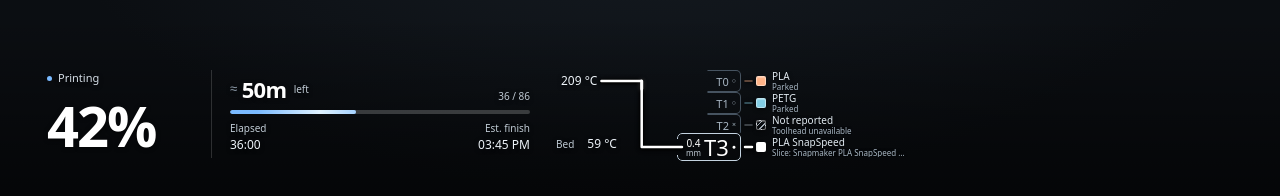
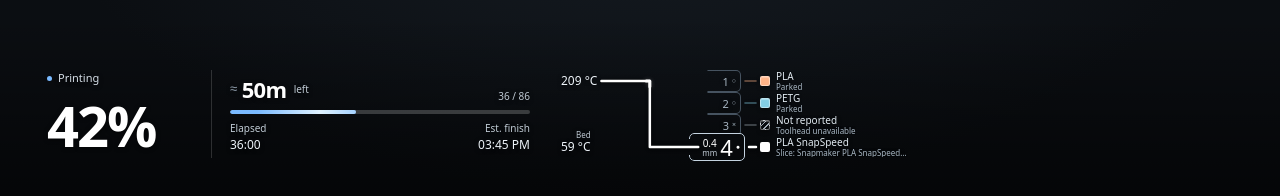
Before and after one commit to lanwen/orca-snapmaker-u1-camera-plugin, a Svelte app: page / in a window 1280 px wide. Shown: the part 601-797 px from the top of the page. Built offline with nearby package versions, Linux system fonts and the light colour scheme.

Commit message:
refactor: refine toolhead tabs and active slicing disclosure

```diff
--- a/src/ui/PrintStats.svelte
+++ b/src/ui/PrintStats.svelte
@@ -511,6 +511,14 @@
   .temperature-arrow {
     margin-right: 3px;
   }
+  #stats #bed-label {
+    position: absolute;
+    right: 0;
+    bottom: calc(100% + 1px);
+    margin: 0;
+    font-size: 8px;
+    line-height: 1;
+  }
   .temperature-target {
     display: inline-block;
     margin-right: 5px;
--- a/src/ui/Toolheads.svelte
+++ b/src/ui/Toolheads.svelte
@@ -95,17 +95,37 @@
   </dl>
   <div class="index-stack">
     {#each tools as tool, id}
+      {#snippet tabContents()}
+        {#if id === active}<span class="nozzle-size" title="Nozzle diameter"
+            >{tool.nozzle_diameter ?? '—'}<small>mm</small></span
+          >{/if}
+        <b>{id + 1}</b><span
+          class="head-state"
+          style:color={id === connected ? color(tool) : undefined}
+          aria-hidden="true"
+          >{tool.state === 'changing'
+            ? '↻'
+            : id === connected
+              ? '●'
+              : tool.state === 'unavailable'
+                ? '×'
+                : tool.state === 'parked'
+                  ? '○'
+                  : '?'}</span
+        >
+      {/snippet}
       <div
         class="index-row"
         class:chosen={id === active}
         data-open={open === id}
         data-dismissed={dismissed === id}
       >
+        {#if id === active}
           <button
             class="index-tab"
             data-tool={id}
             data-active={id === active}
-          aria-label={'T' + id + ' · ' + status(tool) + ' · ' + material(tool)}
+            aria-label={'Toolhead ' + (id + 1) + ' · ' + status(tool) + ' · ' + material(tool)}
             aria-describedby={'tool-details-' + id}
             aria-expanded={open === id}
             onkeydown={(event) => {
@@ -121,24 +141,18 @@
               open = open === id ? null : id;
             }}
           >
-          {#if id === active}<span class="nozzle-size" title="Nozzle diameter"
-              >{tool.nozzle_diameter ?? '—'}<small>mm</small></span
-            >{/if}
-          <b>T{id}</b><span
-            class="head-state"
-            style:color={id === connected ? color(tool) : undefined}
-            aria-hidden="true"
-            >{tool.state === 'changing'
-              ? '↻'
-              : id === connected
-                ? '●'
-                : tool.state === 'unavailable'
-                  ? '×'
-                  : tool.state === 'parked'
-                    ? '○'
-                    : '?'}</span
+            {@render tabContents()}
+          </button>
+        {:else}
+          <span
+            class="index-tab"
+            data-tool={id}
+            data-active="false"
+            role="img"
+            aria-label={'Toolhead ' + (id + 1) + ' · ' + status(tool) + ' · ' + material(tool)}
+            >{@render tabContents()}</span
           >
-        </button>
+        {/if}
         <div class="filament">
           <span
             class="swatch"
@@ -160,15 +174,15 @@
             >
           </span>
         </div>
-        <span class="tool-tooltip" id={'tool-details-' + id} role="tooltip">
-          T{id} · {status(tool)} · {material(tool)}{tool.material_vendor
+        {#if id === active}<span class="tool-tooltip" id={'tool-details-' + id} role="tooltip">
+            Toolhead {id + 1} · {status(tool)} · {material(tool)}{tool.material_vendor
               ? ' · ' + tool.material_vendor
               : ''}<br />
             {tool.filament_present === false ? 'No filament detected · ' : ''}{color(tool)
               ? ''
               : 'Color not reported · '}
             Nozzle: {tool.nozzle_diameter ?? '—'} mm<br />{slicing(tool)}
-        </span>
+          </span>{/if}
       </div>
     {/each}
   </div>
@@ -209,9 +223,8 @@
     white-space: nowrap;
   }
   .bed-temperature {
-    display: flex;
-    align-items: baseline;
-    gap: 8px;
+    position: relative;
+    width: max-content;
     white-space: nowrap;
   }
   .index-stack {
@@ -224,7 +237,7 @@
     display: grid;
     grid-template-columns: 34px minmax(0, 1fr);
     grid-template-rows: 22px;
-    gap: 14px;
+    gap: 18px;
     align-items: center;
     min-width: 0;
     min-height: 0;
@@ -257,9 +270,9 @@
     pointer-events: none;
   }
   .index-tab[data-active='true'] {
-    width: 64px;
+    width: 56px;
     height: 28px;
-    margin-left: -31px;
+    margin-left: -19px;
     z-index: 3;
     color: #fff;
   }
@@ -401,7 +414,7 @@
     stroke-width: 1.6;
     stroke-linecap: round;
     stroke-linejoin: round;
-    filter: drop-shadow(0 1px 1px #000) drop-shadow(0 0 2px #000);
+    filter: drop-shadow(0 1px 1px #0005) drop-shadow(0 0 2px #0003);
   }
   .trace-base {
     opacity: 0.45;
```
Also changed, not shown: 1 other file (tests, documents, lock files or other folders). Lines whose indentation alone changed are shown as unchanged.
